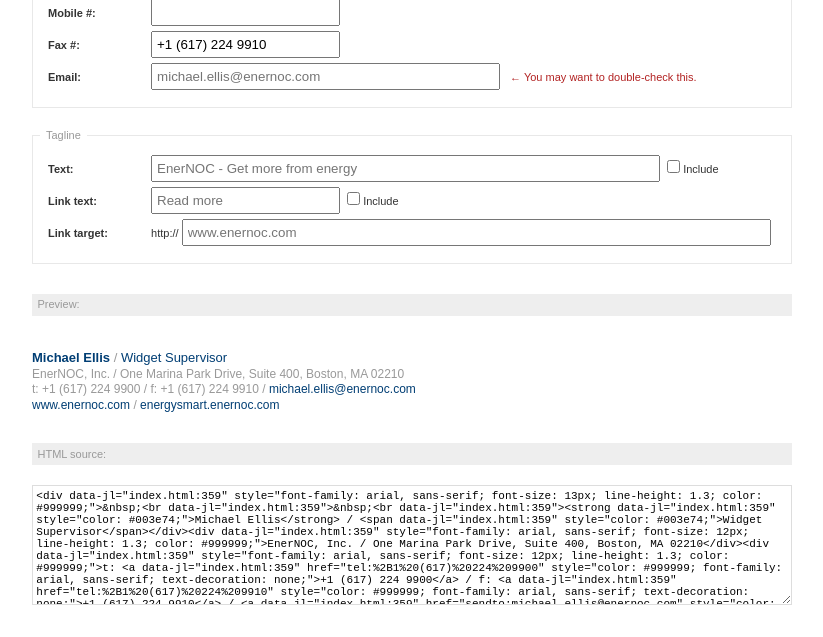
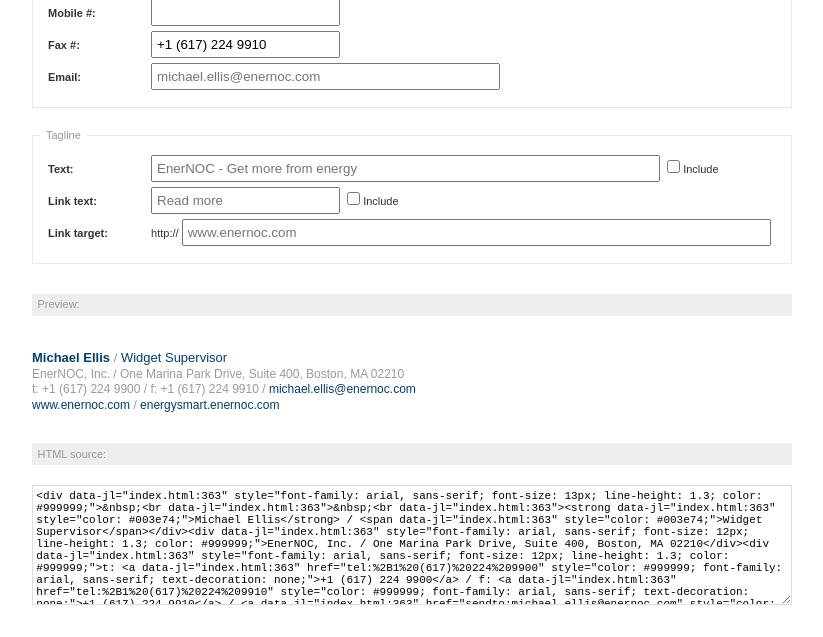
Before and after one commit to pulseenergy/enernoc-email-signature-generator, a plain HTML site: page index.html in a window 1280 px wide. Shown: the part 277-914 px from the top of the page, without its empty margins (228-1051 px from the left). Drawn offline with Linux system fonts and the light colour scheme; some packages are replaced by stand-ins of ours; a script that the page names is missing.

Commit message:
take a second look at that email

```diff
--- a/index.html
+++ b/index.html
@@ -95,6 +95,10 @@
 							input['fax'].value = formatPhoneNumber(selected.getAttribute('data-fax'));
 							input['fax'].oninput();
 						}
+					}
+					if (name === 'email') {
+						var check = auto['email'] && !placeholder;
+						document.querySelector('.check-email').style.visibility = check ? 'visible' : 'hidden';
 					}
 					if (input[name].type === 'tel') {
 						// format phone numbers consistently
```
